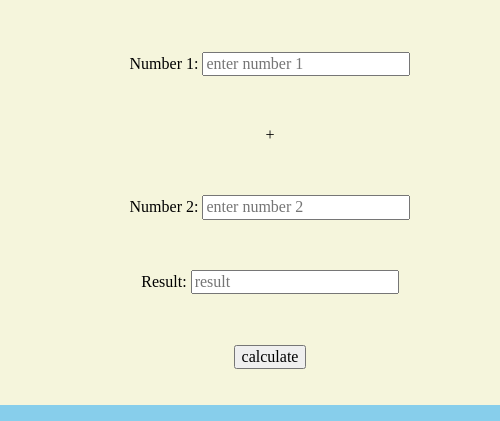
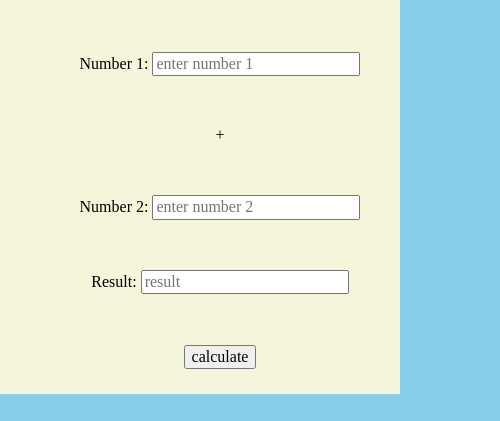
Before and after one commit to niurkapatricio19/calculator, a plain HTML site: page index.html in a window 390 px wide. Shown: the part 595-1016 px from the top of the page, 500 px wide, since content can reach past the window. Drawn offline with nearby package versions, Linux system fonts and the light colour scheme.

Commit message:
Update index.html

```diff
--- a/index.html
+++ b/index.html
@@ -72,6 +72,10 @@
                     h2{
                       font-size:36px;
                     }
+                   #middlebox{
+                      max-width:400px;
+                      max-height: 450px;
+                    }
                   }
            </style>
 
```
